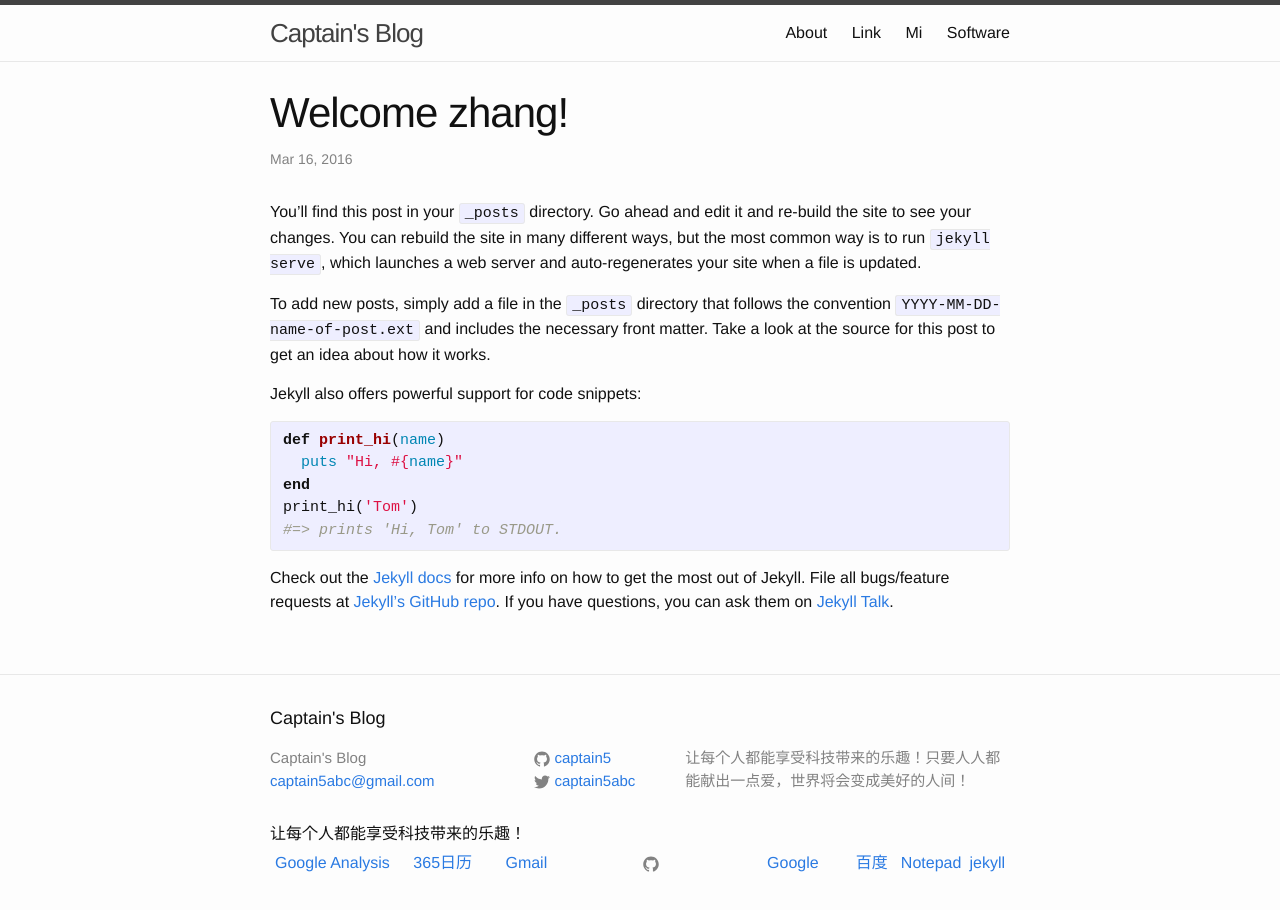
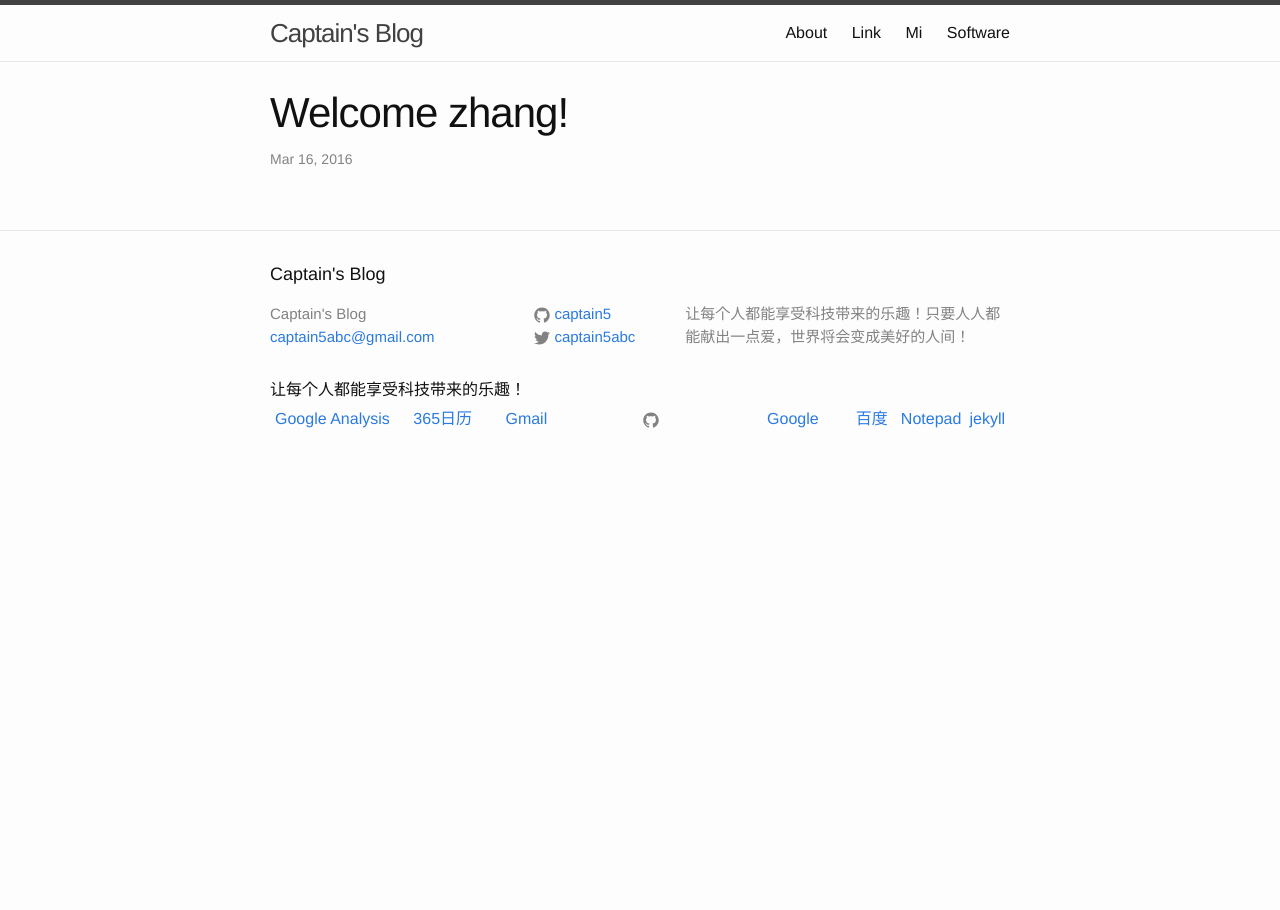
Before and after one commit to captain5/captain5.github.io, a Jekyll site: the page built from _posts/2016-03-16-zhang.markdown, in a window 1280 px wide. Built offline with Jekyll 4.4.1, drawn with Linux system fonts in a browser that asks for light colours.

Commit message:
Update 2016-03-16-zhang.markdown

```diff
--- a/_posts/2016-03-16-zhang.markdown
+++ b/_posts/2016-03-16-zhang.markdown
@@ -2,24 +2,5 @@
 layout: post
 title:  "Welcome zhang!"
 date:   2016-03-16 17:09:31 +0800
-categories: jekyll update
+categories: jekyll
 ---
-You’ll find this post in your `_posts` directory. Go ahead and edit it and re-build the site to see your changes. You can rebuild the site in many different ways, but the most common way is to run `jekyll serve`, which launches a web server and auto-regenerates your site when a file is updated.
-
-To add new posts, simply add a file in the `_posts` directory that follows the convention `YYYY-MM-DD-name-of-post.ext` and includes the necessary front matter. Take a look at the source for this post to get an idea about how it works.
-
-Jekyll also offers powerful support for code snippets:
-
-{% highlight ruby %}
-def print_hi(name)
-  puts "Hi, #{name}"
-end
-print_hi('Tom')
-#=> prints 'Hi, Tom' to STDOUT.
-{% endhighlight %}
-
-Check out the [Jekyll docs][jekyll-docs] for more info on how to get the most out of Jekyll. File all bugs/feature requests at [Jekyll’s GitHub repo][jekyll-gh]. If you have questions, you can ask them on [Jekyll Talk][jekyll-talk].
-
-[jekyll-docs]: http://jekyllrb.com/docs/home
-[jekyll-gh]:   https://github.com/jekyll/jekyll
-[jekyll-talk]: https://talk.jekyllrb.com/
```
